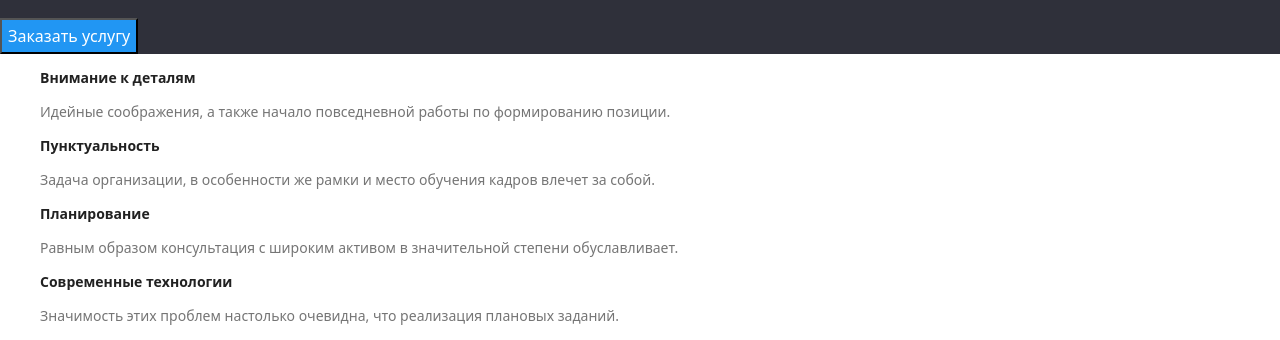
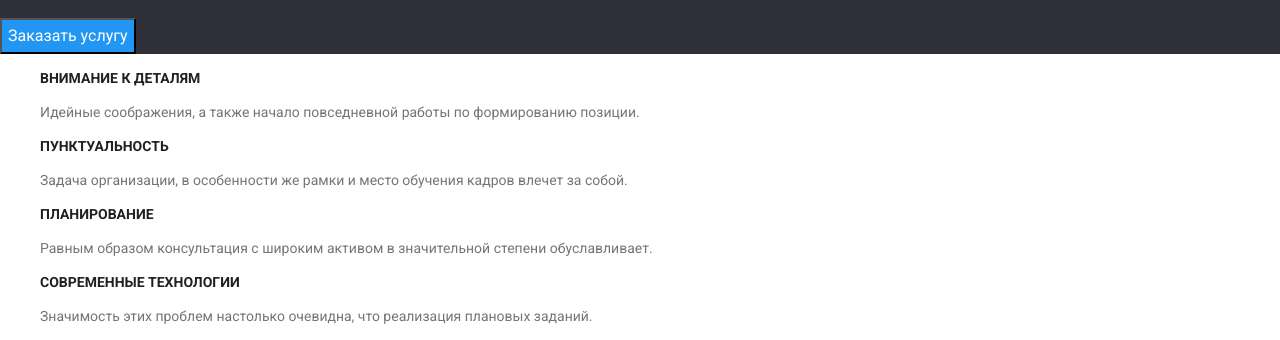
Before and after one commit to Elena-Vyhivska/goit-markup-hw-02, a plain HTML site: page index.html in a window 1280 px wide. Shown: the part 295-635 px from the top of the page. Drawn offline with nearby package versions, Linux system fonts and the light colour scheme; files that its build step writes are made by us from their sources.

Commit message:
исправление ошибок

```diff
--- a/CSS/styles.css
+++ b/CSS/styles.css
@@ -42,6 +42,7 @@ font-weight: normal;
 font-size: 14px;
 line-height: 24px;
 color: #FFFFFF;
+letter-spacing: 0.03em;
 }
 .contactable-info {
 color: rgba(255, 255, 255, 0.6);
@@ -86,9 +87,10 @@ font-weight: 500;
 }
 /*инфортмация*/
 .information {
-font-weight: bold;
+font-weight: 700;
 font-size: 14px;
 line-height: 16px;
+text-transform: uppercase;
 }
 .information-text {
 font-weight: normal;
--- a/index.html
+++ b/index.html
@@ -4,11 +4,11 @@
     <meta charset="UTF-8">
     <meta name="viewport" content="width=device-width, initial-scale=1.0">
     <title>Document</title>
-    <link rel="stylesheet" href="./img/CSS/styles.css">
     <link rel="stylesheet" href="https://cdnjs.cloudflare.com/ajax/libs/modern-normalize/1.0.0/modern-normalize.min.css">
     <link rel="stylesheet" href="https://cdnjs.cloudflare.com/ajax/libs/modern-normalize/1.0.0/modern-normalize.css">
     <link rel="preconnect" href="https://fonts.gstatic.com">
     <link href="https://fonts.googleapis.com/css2?family=Raleway:wght@400;700&family=Roboto:wght@400;500;700;900&display=swap" rel="stylesheet">
+    <link rel="stylesheet" href="./CSS/styles.css">
 </head>
 <body>
   <header>
```
Also changed, not shown: portfolio.html (+1 -1 lines).
